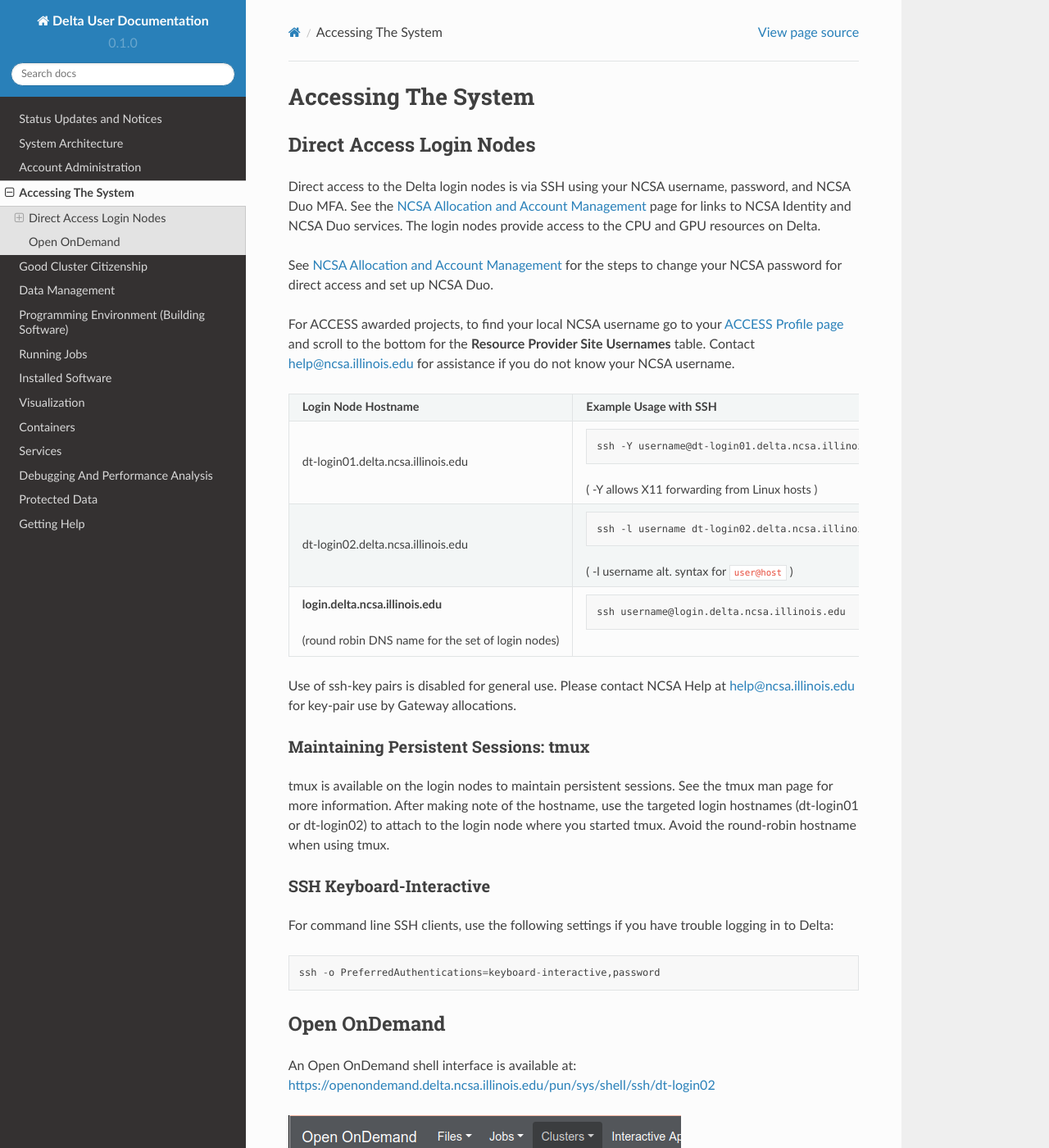
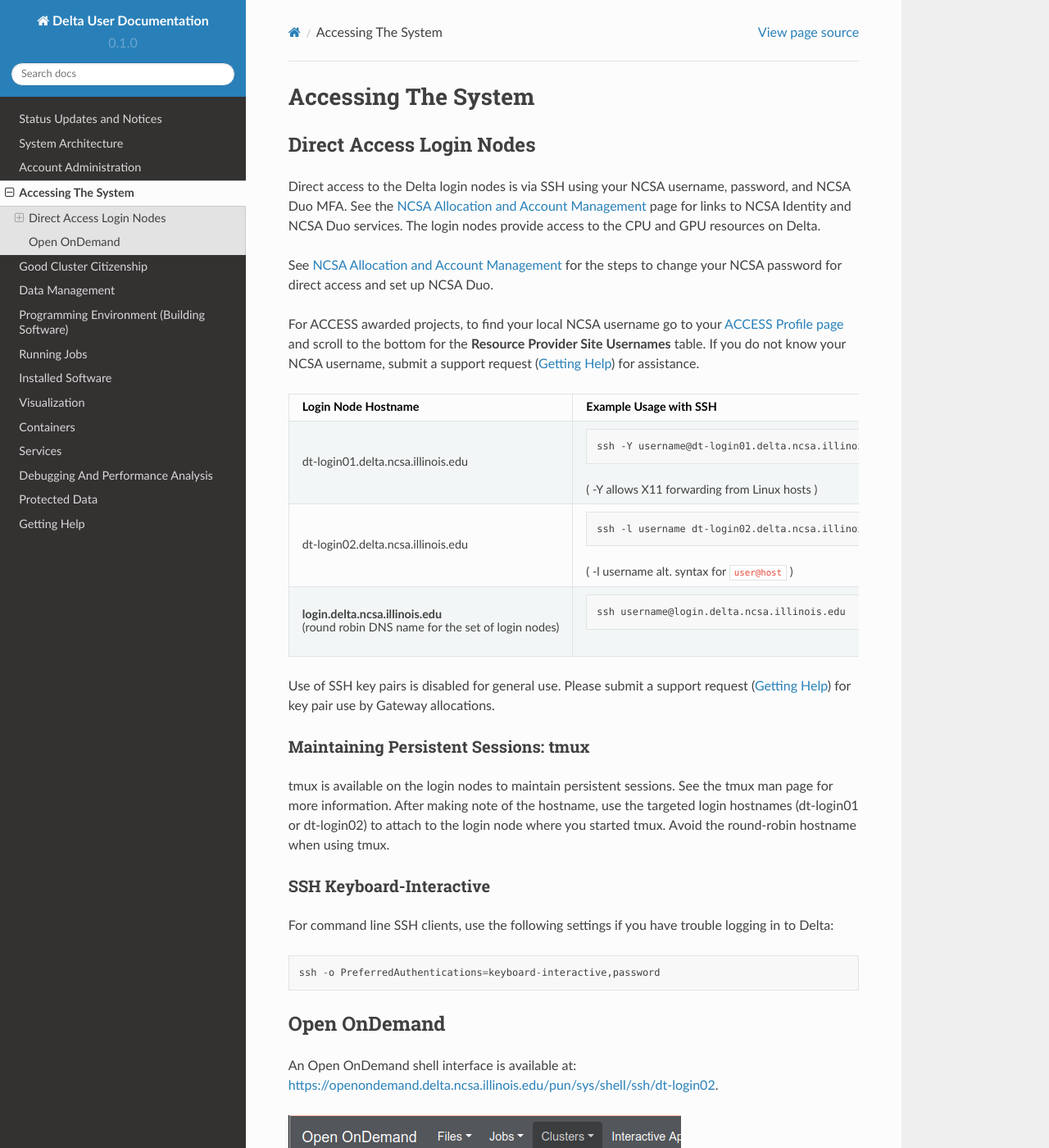
Before and after one commit to ncsa/Delta_doc, a Sphinx documentation site: the page built from docs/source/accessing/index.rst, in a window 1280 px wide and 1400 px high. Shown: the whole window at 82% size. Built offline with Sphinx 7.4.7 and the Read the Docs theme 2.0.0, drawn with Linux system fonts in a browser that asks for light colours; pages that are not in the unit, such as notebooks, are missing from menus.

Commit message:
Update index.rst editorial changes
editorial changes

```diff
--- a/docs/source/accessing/index.rst
+++ b/docs/source/accessing/index.rst
@@ -10,11 +10,11 @@ Direct access to the Delta login nodes is via SSH using your NCSA username, pass
 
 See `NCSA Allocation and Account Management <https://wiki.ncsa.illinois.edu/display/USSPPRT/NCSA+Allocation+and+Account+Management>`_ for the steps to change your NCSA password for direct access and set up NCSA Duo.
 
-For ACCESS awarded projects, to find your local NCSA username go to your `ACCESS Profile page <https://allocations.access-ci.org/profile>`_ and scroll to the bottom for the **Resource Provider Site Usernames** table. Contact help@ncsa.illinois.edu for assistance if you do not know your NCSA username.
+For ACCESS awarded projects, to find your local NCSA username go to your `ACCESS Profile page <https://allocations.access-ci.org/profile>`_ and scroll to the bottom for the **Resource Provider Site Usernames** table. If you do not know your NCSA username, submit a support request (:ref:`help`) for assistance.
 
 +------------------------------------+--------------------------------------------------------+
-| **Login Node Hostname**            | **Example Usage with SSH**                             |
-+------------------------------------+--------------------------------------------------------+
+|   Login Node Hostname              |   Example Usage with SSH                               |
++====================================+========================================================+
 |                                    | .. code-block:: terminal                               |
 | dt-login01.delta.ncsa.illinois.edu |                                                        |
 |                                    |    ssh -Y username@dt-login01.delta.ncsa.illinois.edu  |
@@ -29,19 +29,21 @@ For ACCESS awarded projects, to find your local NCSA username go to your `ACCESS
 |                                    | ( -l username alt. syntax for ``user@host`` )          |
 |                                    |                                                        |
 +------------------------------------+--------------------------------------------------------+
-| | **login.delta.ncsa.illinois.edu**| .. code-block:: terminal                               |
+| **login.delta.ncsa.illinois.edu**  | .. code-block:: terminal                               |
 |                                    |                                                        |
 | (round robin DNS name for the set  |    ssh username@login.delta.ncsa.illinois.edu          |
 | of login nodes)                    |                                                        |
 +------------------------------------+--------------------------------------------------------+
 
-Use of ssh-key pairs is disabled for general use. Please contact NCSA Help at help@ncsa.illinois.edu for key-pair use by Gateway allocations.
+Use of SSH key pairs is disabled for general use. Please submit a support request (:ref:`help`) for key pair use by Gateway allocations.
 
 Maintaining Persistent Sessions: tmux
 ~~~~~~~~~~~~~~~~~~~~~~~~~~~~~~~~~~~~~~
 
 tmux is available on the login nodes to maintain persistent sessions.
-See the tmux man page for more information. After making note of the hostname, use the targeted login hostnames (dt-login01 or dt-login02) to attach to the login node where you started tmux. Avoid the round-robin hostname when using tmux.
+See the tmux man page for more information.
+After making note of the hostname, use the targeted login hostnames (dt-login01 or dt-login02) to attach to the login node where you started tmux.
+Avoid the round-robin hostname when using tmux.
 
 SSH Keyboard-Interactive
 ~~~~~~~~~~~~~~~~~~~~~~~~~
@@ -55,8 +57,7 @@ For command line SSH clients, use the following settings if you have trouble log
 Open OnDemand
 -------------
 
-An Open OnDemand shell interface is available at:
-https://openondemand.delta.ncsa.illinois.edu/pun/sys/shell/ssh/dt-login02
+An Open OnDemand shell interface is available at: https://openondemand.delta.ncsa.illinois.edu/pun/sys/shell/ssh/dt-login02.
 
 ..  image:: ood-shell-access.png
     :alt: Delta OpenOnDemand shell access
```
